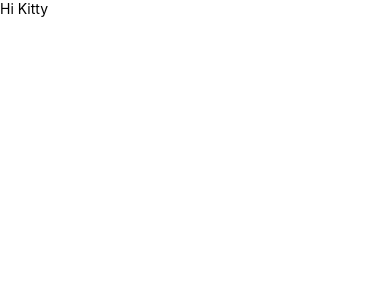
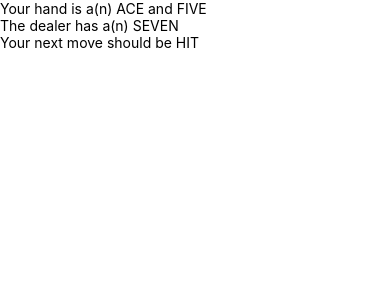
Before and after one commit to BryanDGuy/BlackjackBuddy, a React Native app: screen / in a window 390 px wide. Shown: the top 300 px of the page. Built offline with nearby package versions, Linux system fonts and the light colour scheme.

Commit message:
more linting and cleanup

```diff
--- a/App.tsx
+++ b/App.tsx
@@ -9,10 +9,24 @@
  */
 
 import React from 'react';
-import {Text} from 'react-native';
+import {Text, View} from 'react-native';
+import Card from './lib/Card.enum';
+import Move from './lib/Move.enum';
+import Hand from './lib/Hand';
 
 const App = () => {
-  return <Text>Hi Kitty</Text>;
+  const hand = new Hand(Card.ACE, Card.FIVE);
+  const dealerCard = Card.SEVEN;
+
+  return (
+    <View>
+      <Text>
+        Your hand is a(n) {Card[hand.card1]} and {Card[hand.card2]}
+      </Text>
+      <Text>The dealer has a(n) {Card[dealerCard]}</Text>
+      <Text>Your next move should be {Move[hand.decideMove(dealerCard)]}</Text>
+    </View>
+  );
 };
 
 export default App;
--- a/lib/Hand.tsx
+++ b/lib/Hand.tsx
@@ -39,90 +39,107 @@ class Hand {
     } else if (this.isSoftHands()) {
       if (this.getValue() === 20) {
         handIndex = 10;
-      }
-      if (this.getValue() === 19) {
+      } else if (this.getValue() === 19) {
         handIndex = 11;
-      }
-      if (this.getValue() === 18) {
+      } else if (this.getValue() === 18) {
         handIndex = 12;
-      }
-      if (this.getValue() === 17) {
+      } else if (this.getValue() === 17) {
         handIndex = 13;
-      }
-      if (this.getValue() === 16) {
+      } else if (this.getValue() === 16) {
         handIndex = 14;
-      }
-      if (this.getValue() === 15) {
+      } else if (this.getValue() === 15) {
         handIndex = 15;
-      }
-      if (this.getValue() === 14) {
+      } else if (this.getValue() === 14) {
         handIndex = 16;
-      }
-      if (this.getValue() === 13) {
+      } else if (this.getValue() === 13) {
         handIndex = 17;
       }
     } else if (this.isPair()) {
-      if (this.card1 === Card.ACE) {
+      switch (this.card1) {
+        case Card.ACE: {
           handIndex = 18;
+          break;
         }
-      if (this.card1 === Card.TEN) {
+        case Card.TEN: {
           handIndex = 19;
+          break;
         }
-      if (this.card1 === Card.NINE) {
+        case Card.NINE: {
           handIndex = 20;
+          break;
         }
-      if (this.card1 === Card.EIGHT) {
+        case Card.EIGHT: {
           handIndex = 21;
+          break;
         }
-      if (this.card1 === Card.SEVEN) {
+        case Card.SEVEN: {
           handIndex = 22;
+          break;
         }
-      if (this.card1 === Card.SIX) {
+        case Card.SIX: {
           handIndex = 23;
+          break;
         }
-      if (this.card1 === Card.FIVE) {
+        case Card.FIVE: {
           handIndex = 24;
+          break;
         }
-      if (this.card1 === Card.FOUR) {
+        case Card.FOUR: {
           handIndex = 25;
+          break;
         }
-      if (this.card1 === Card.THREE) {
+        case Card.THREE: {
           handIndex = 26;
+          break;
         }
-      if (this.card1 === Card.TWO) {
+        case Card.TWO: {
           handIndex = 27;
+          break;
+        }
       }
     }
 
-    if (dealerCard === Card.ACE) {
+    switch (dealerCard) {
+      case Card.ACE: {
         dealerIndex = 0;
+        break;
       }
-    if (dealerCard === Card.TEN) {
+      case Card.TEN: {
         dealerIndex = 1;
+        break;
       }
-    if (dealerCard === Card.NINE) {
+      case Card.NINE: {
         dealerIndex = 2;
+        break;
       }
-    if (dealerCard === Card.EIGHT) {
+      case Card.EIGHT: {
         dealerIndex = 3;
+        break;
       }
-    if (dealerCard === Card.SEVEN) {
+      case Card.SEVEN: {
         dealerIndex = 4;
+        break;
       }
-    if (dealerCard === Card.SIX) {
+      case Card.SIX: {
         dealerIndex = 5;
+        break;
       }
-    if (dealerCard === Card.FIVE) {
+      case Card.FIVE: {
         dealerIndex = 6;
+        break;
       }
-    if (dealerCard === Card.FOUR) {
+      case Card.FOUR: {
         dealerIndex = 7;
+        break;
       }
-    if (dealerCard === Card.THREE) {
+      case Card.THREE: {
         dealerIndex = 8;
+        break;
       }
-    if (dealerCard === Card.TWO) {
+      case Card.TWO: {
         dealerIndex = 9;
+        break;
+      }
     }
 
     return this.decisionMatrix[handIndex][dealerIndex];
--- a/package.json
+++ b/package.json
@@ -7,7 +7,8 @@
     "ios": "react-native run-ios",
     "start": "react-native start",
     "test": "jest",
-    "lint": "eslint . --ext .js,.jsx,.ts,.tsx"
+    "lint": "eslint . --ext .js,.jsx,.ts,.tsx",
+    "lint:fix": "npm run lint -- --fix"
   },
   "dependencies": {
     "react": "17.0.2",
```
Also changed, not shown: 1 other file (tests, documents, lock files or other folders). Lines whose indentation alone changed are shown as unchanged.
